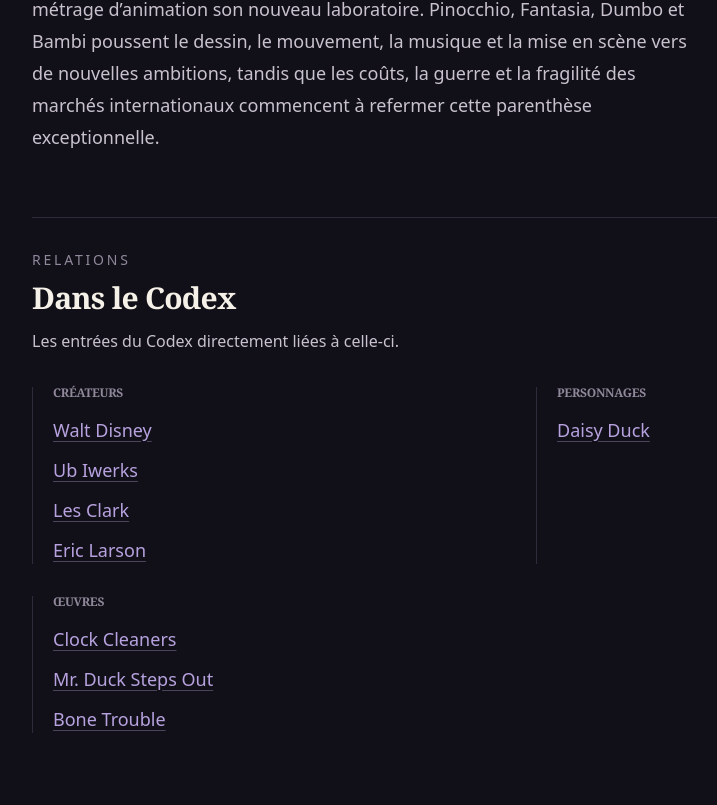
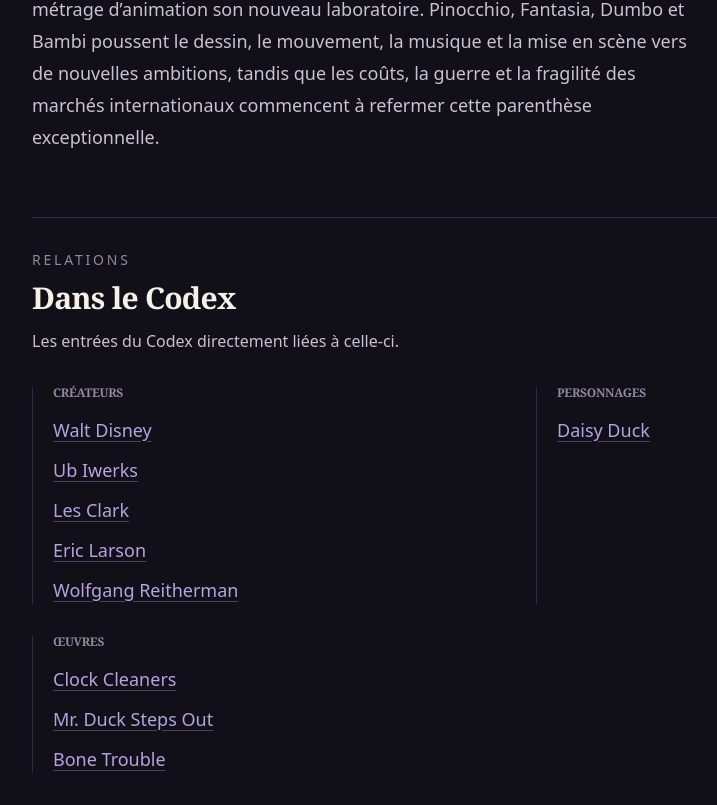
Before and after one commit to iamjulienjulien/ledisneyiste-codex, a Next.js app: page /epoques/temps-des-chefs-d-oeuvre in a window 1280 px wide. Shown: the part 689-1494 px from the top of the page, without its empty margins (120-837 px from the left). Built offline with nearby package versions, Linux system fonts and the light colour scheme.

Commit message:
🗄️ Archives > Wolfgang Reitherman fait entrer l’action dans le Codex > 🐭 Julien

```diff
--- a/src/data/catalogues/contributeurs.json
+++ b/src/data/catalogues/contributeurs.json
@@ -22,5 +22,11 @@
         "nom": "Eric Larson",
         "type": "contributeur",
         "sousTitre": "L’animateur devenu passeur de l’héritage Disney"
+    },
+    {
+        "slug": "wolfgang-reitherman",
+        "nom": "Wolfgang Reitherman",
+        "type": "contributeur",
+        "sousTitre": "L’animateur du mouvement devenu capitaine du studio"
     }
 ]
--- a/src/data/contributeurs/index.ts
+++ b/src/data/contributeurs/index.ts
@@ -2,6 +2,7 @@ import ericLarsonJson from "@/data/contributeurs/eric-larson.json";
 import lesClarkJson from "@/data/contributeurs/les-clark.json";
 import ubIwerksJson from "@/data/contributeurs/ub-iwerks.json";
 import waltDisneyJson from "@/data/contributeurs/walt-disney.json";
+import wolfgangReithermanJson from "@/data/contributeurs/wolfgang-reitherman.json";
 import type { FicheContributeurDisney } from "@/types/contributeur";
 
 export const fichesContributeurs = [
@@ -9,6 +10,7 @@ export const fichesContributeurs = [
     ubIwerksJson as FicheContributeurDisney,
     lesClarkJson as FicheContributeurDisney,
     ericLarsonJson as FicheContributeurDisney,
+    wolfgangReithermanJson as FicheContributeurDisney,
 ];
 
 export function getFicheContributeurBySlug(slug: string) {
--- /dev/null
+++ b/src/data/contributeurs/wolfgang-reitherman.json
@@ -0,0 +1,33 @@
+{
+    "slug": "wolfgang-reitherman",
+    "type": "contributeur",
+    "introduction": "Wolfgang Reitherman fait de l’action une force de caractère. Animateur des poursuites, des combats et des métamorphoses les plus physiques du studio, il passe progressivement du mouvement d’une scène à la conduite d’un film entier. Après la disparition de Walt, son énergie et son autorité contribuent à maintenir le cap de l’animation Disney, faisant de ce membre des Nine Old Men un lien décisif entre l’âge des grands animateurs et celui des réalisateurs de longs métrages.",
+    "naissance": {
+        "date": {
+            "valeur": "1909-06-26",
+            "precision": "jour"
+        },
+        "lieu": "Munich, Allemagne"
+    },
+    "deces": {
+        "date": {
+            "valeur": "1985-05-22",
+            "precision": "jour"
+        },
+        "lieu": "Burbank, Californie, États-Unis"
+    },
+    "roles": ["animateur", "réalisateur", "producteur"],
+    "periodesActivite": [
+        {
+            "debut": {
+                "valeur": "1933",
+                "precision": "annee"
+            },
+            "fin": {
+                "valeur": "1981",
+                "precision": "annee"
+            }
+        }
+    ],
+    "sources": ["d23-wolfgang-reitherman", "d23-reitherman-wolfgang"]
+}
--- a/src/data/sources/sources.json
+++ b/src/data/sources/sources.json
@@ -224,5 +224,19 @@
         "editeur": "D23: The Official Disney Fan Club",
         "url": "https://d23.com/a-to-z/larson-eric/",
         "dateConsultation": "2026-08-16"
+    },
+    {
+        "id": "d23-wolfgang-reitherman",
+        "titre": "Wolfgang Reitherman",
+        "editeur": "D23: The Official Disney Fan Club",
+        "url": "https://d23.com/walt-disney-legend/wolfgang-reitherman/",
+        "dateConsultation": "2026-08-16"
+    },
+    {
+        "id": "d23-reitherman-wolfgang",
+        "titre": "Reitherman, Wolfgang (“Woolie”)",
+        "editeur": "D23: The Official Disney Fan Club",
+        "url": "https://d23.com/a-to-z/reitherman-wolfgang-woolie/",
+        "dateConsultation": "2026-08-16"
     }
 ]
```
